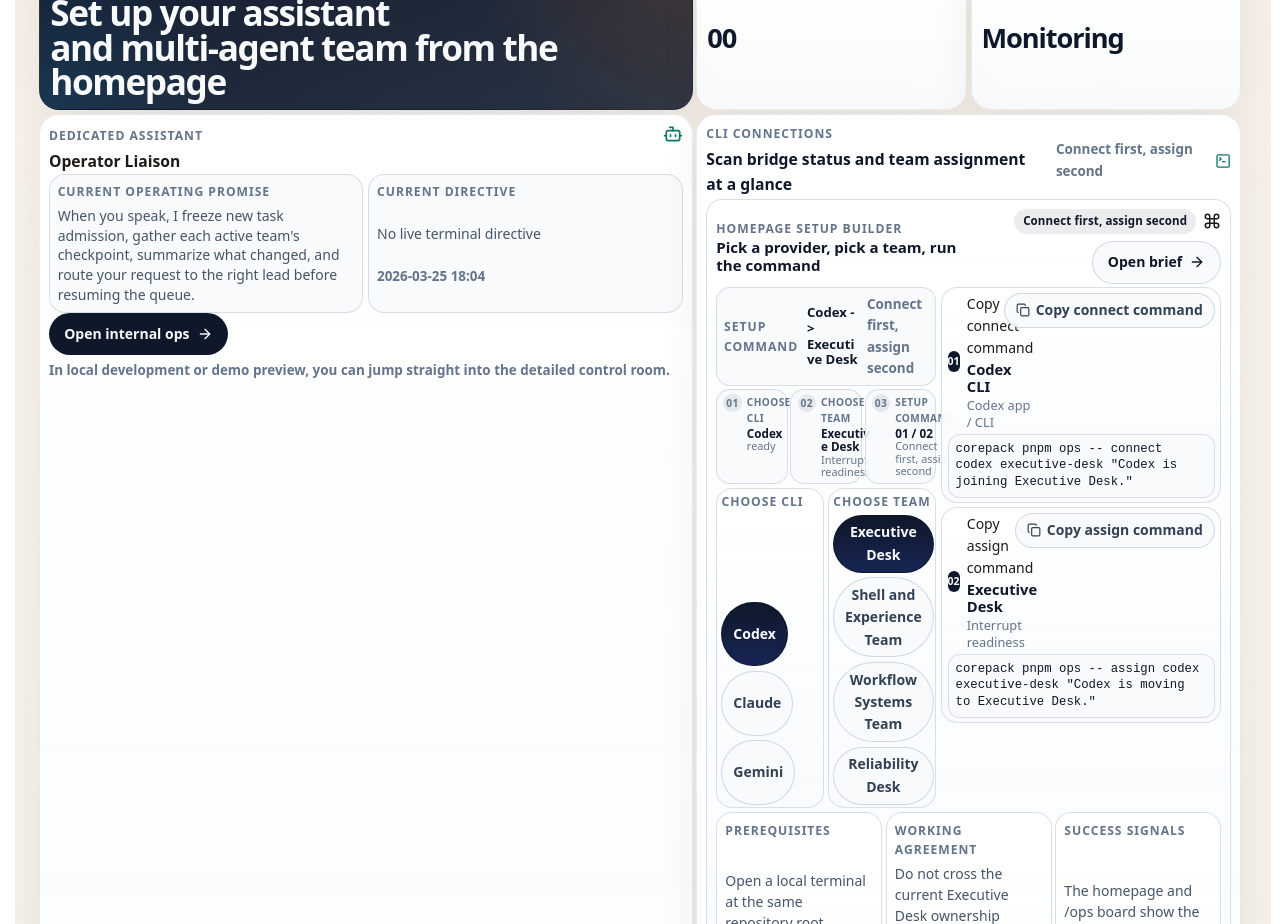
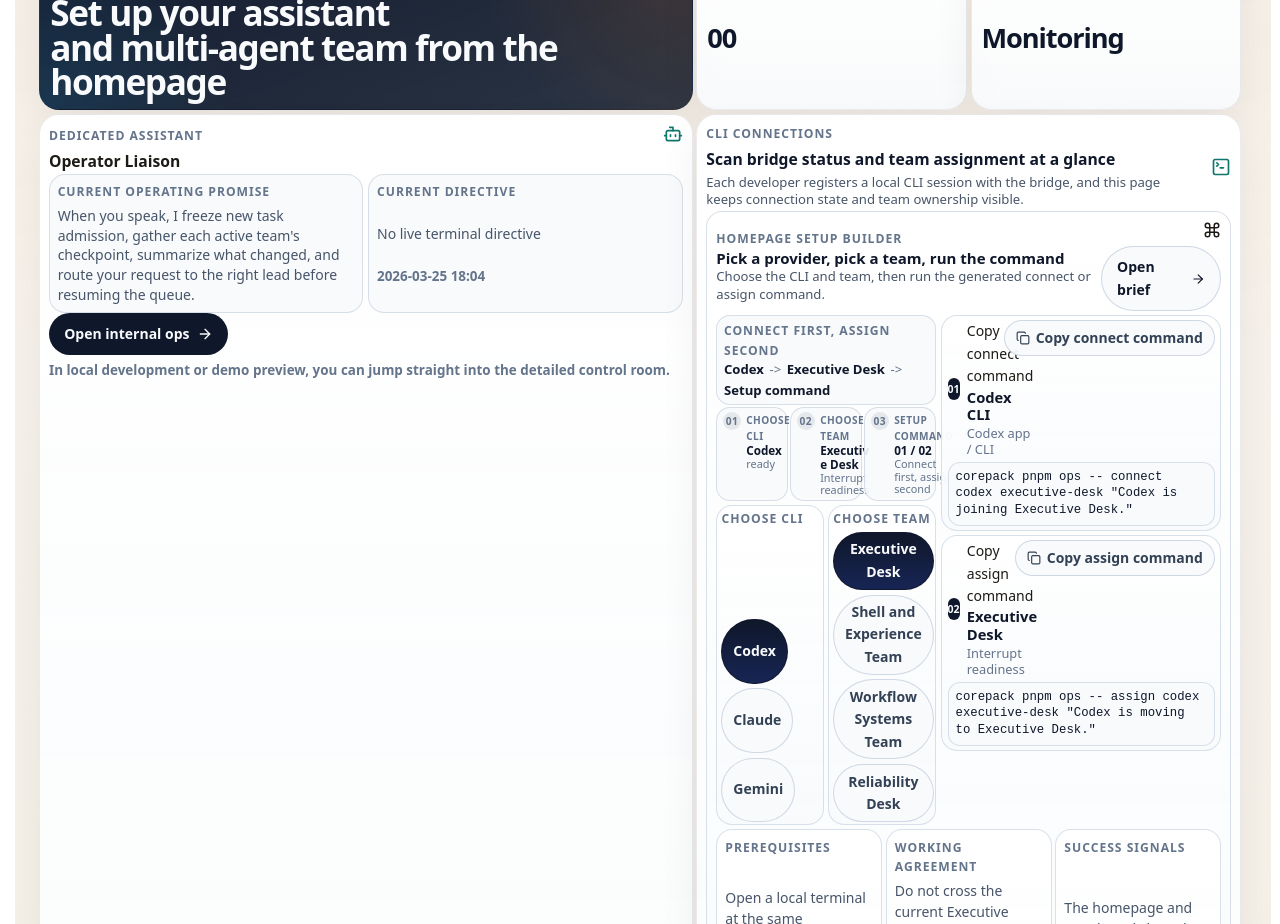
Before and after one commit to GongJae00/research-pages, a Next.js app in the folder apps/web/: page /en in a window 1280 px wide. Shown: the part 1620-2544 px from the top of the page. Built offline with nearby package versions, Linux system fonts and the light colour scheme; no server answers.

Commit message:
Autonomy batch 1381: shell-experience

```diff
--- a/apps/web/src/components/homepage-agent-control-section.module.css
+++ b/apps/web/src/components/homepage-agent-control-section.module.css
@@ -274,10 +274,9 @@
   gap: 0.08rem;
 }
 
-.panelHeadMeta {
+.panelHeadIcon {
   display: inline-flex;
   align-items: center;
-  gap: 0.45rem;
 }
 
 .setupHeader {
@@ -306,28 +305,44 @@
 
 .quickStartRail {
   display: grid;
-  gap: 0.18rem;
+  gap: 0.14rem;
   padding: 0.02rem 0;
 }
 
 .quickStartSummary {
   display: grid;
   grid-template-columns: repeat(3, minmax(0, 1fr));
-  gap: 0.18rem;
+  gap: 0.14rem;
 }
 
 .setupScanBar {
-  display: flex;
-  align-items: center;
-  gap: 0.55rem;
+  display: grid;
+  gap: 0.12rem;
   min-width: 0;
-  padding: 0.32rem 0.42rem;
+  padding: 0.3rem 0.42rem;
   border: 1px solid rgba(203, 213, 225, 0.72);
   border-radius: 14px;
   background: rgba(248, 250, 252, 0.92);
 }
 
-.setupScanBar strong {
+.panelLead {
+  margin: 0;
+  color: #475569;
+  font-size: 0.82rem;
+  line-height: 1.35;
+  max-width: 34rem;
+}
+
+.scanPath {
+  display: flex;
+  align-items: center;
+  gap: 0.35rem;
+  min-width: 0;
+  flex-wrap: wrap;
+}
+
+.scanPath strong,
+.scanPath span {
   min-width: 0;
   color: #0f172a;
   font-size: 0.82rem;
@@ -335,17 +350,8 @@
   overflow-wrap: anywhere;
 }
 
-.orderPill {
-  display: inline-flex;
-  align-items: center;
-  width: fit-content;
-  border-radius: 999px;
-  padding: 0.18rem 0.55rem;
-  background: rgba(15, 23, 42, 0.08);
-  color: #0f172a;
-  font-size: 0.72rem;
-  font-weight: 700;
-  letter-spacing: 0.01em;
+.scanPath span {
+  color: #64748b;
 }
 
 .summaryPill {
@@ -353,7 +359,7 @@
   align-items: flex-start;
   gap: 0.32rem;
   min-width: 0;
-  padding: 0.28rem 0.38rem;
+  padding: 0.24rem 0.34rem;
   border: 1px solid rgba(203, 213, 225, 0.72);
   border-radius: 14px;
   background: rgba(248, 250, 252, 0.9);
@@ -737,8 +743,6 @@
 
   .setupScanBar {
     width: 100%;
-    flex-direction: column;
-    align-items: flex-start;
   }
 
   .cardHead,
--- a/apps/web/src/components/homepage-agent-control-section.tsx
+++ b/apps/web/src/components/homepage-agent-control-section.tsx
@@ -369,9 +369,9 @@ export function HomepageAgentControlSection({
             <div className={styles.panelHeadCopy}>
               <span className={styles.metaLabel}>{copy.providersLabel}</span>
               <h3>{copy.providersTitle}</h3>
+              <p className={styles.panelLead}>{copy.providersBody}</p>
             </div>
-            <div className={styles.panelHeadMeta}>
-              <span className={styles.inlineMeta}>{copy.commandOrder}</span>
+            <div className={styles.panelHeadIcon}>
               <TerminalSquare size={20} />
             </div>
           </div>
@@ -381,9 +381,9 @@ export function HomepageAgentControlSection({
               <div className={styles.setupTitleBlock}>
                 <span className={styles.metaLabel}>{copy.setupBuilderLabel}</span>
                 <h4>{copy.setupBuilderTitle}</h4>
+                <p className={styles.panelLead}>{copy.setupBuilderBody}</p>
               </div>
               <div className={styles.setupHeaderActions}>
-                <span className={styles.orderPill}>{copy.commandOrder}</span>
                 <Command size={18} />
                 {setupBriefHref ? (
                   <Link href={setupBriefHref} className={styles.secondaryLink} target="_blank">
@@ -395,11 +395,14 @@ export function HomepageAgentControlSection({
             </div>
             <div className={styles.quickStartRail}>
               <div className={styles.setupScanBar}>
-                <span className={styles.metaLabel}>{copy.setupCommand}</span>
-                <strong>
-                  {selectedProvider?.label ?? "-"} {"->"} {selectedTeam?.name ?? "-"}
-                </strong>
-                <span className={styles.inlineMeta}>{copy.commandOrder}</span>
+                <span className={styles.metaLabel}>{copy.commandOrder}</span>
+                <div className={styles.scanPath}>
+                  <strong>{selectedProvider?.label ?? "-"}</strong>
+                  <span aria-hidden="true">{"->"}</span>
+                  <strong>{selectedTeam?.name ?? "-"}</strong>
+                  <span aria-hidden="true">{"->"}</span>
+                  <strong>{copy.setupCommand}</strong>
+                </div>
               </div>
               <div className={styles.quickStartSummary}>
                 {setupRailItems.map((item) => (
```
